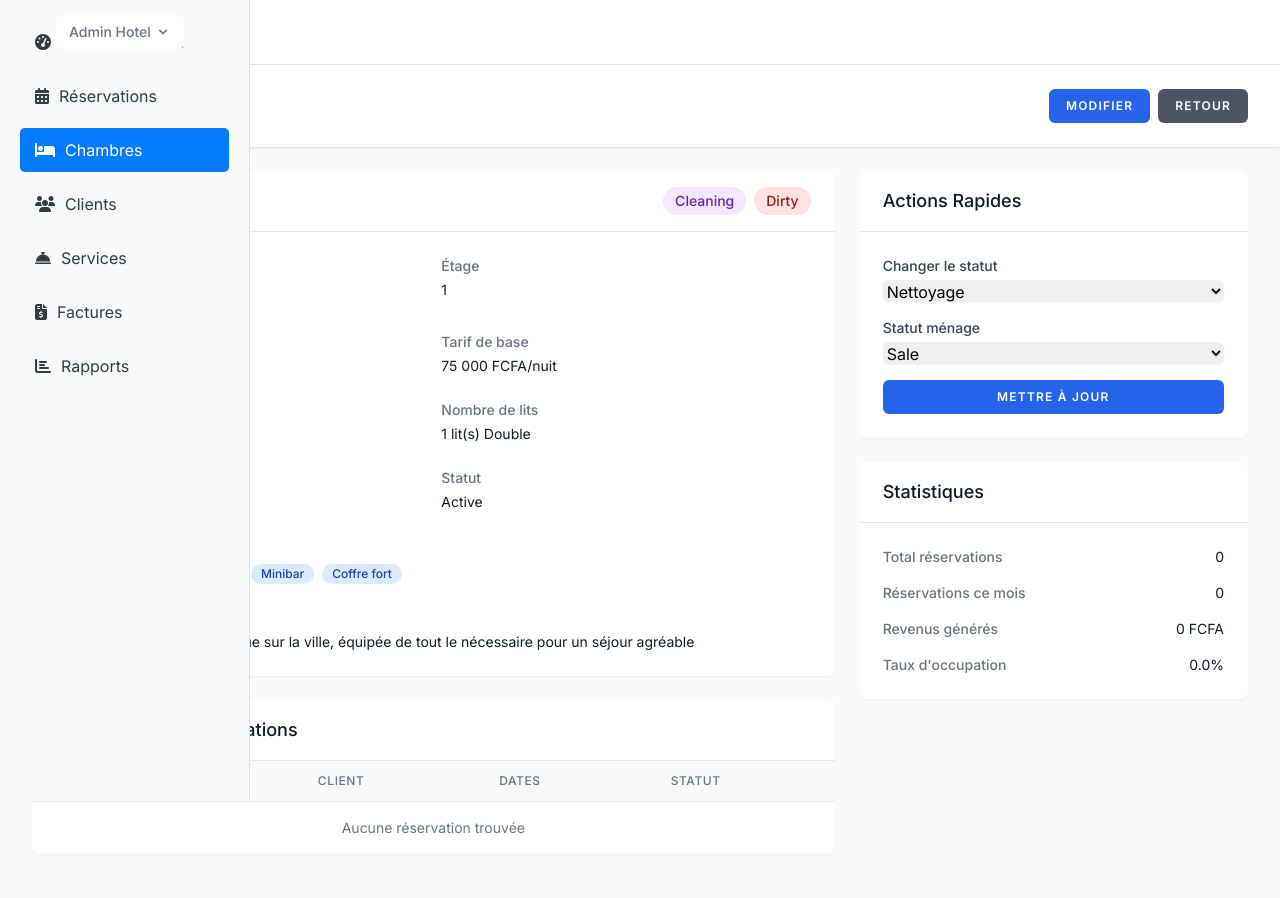
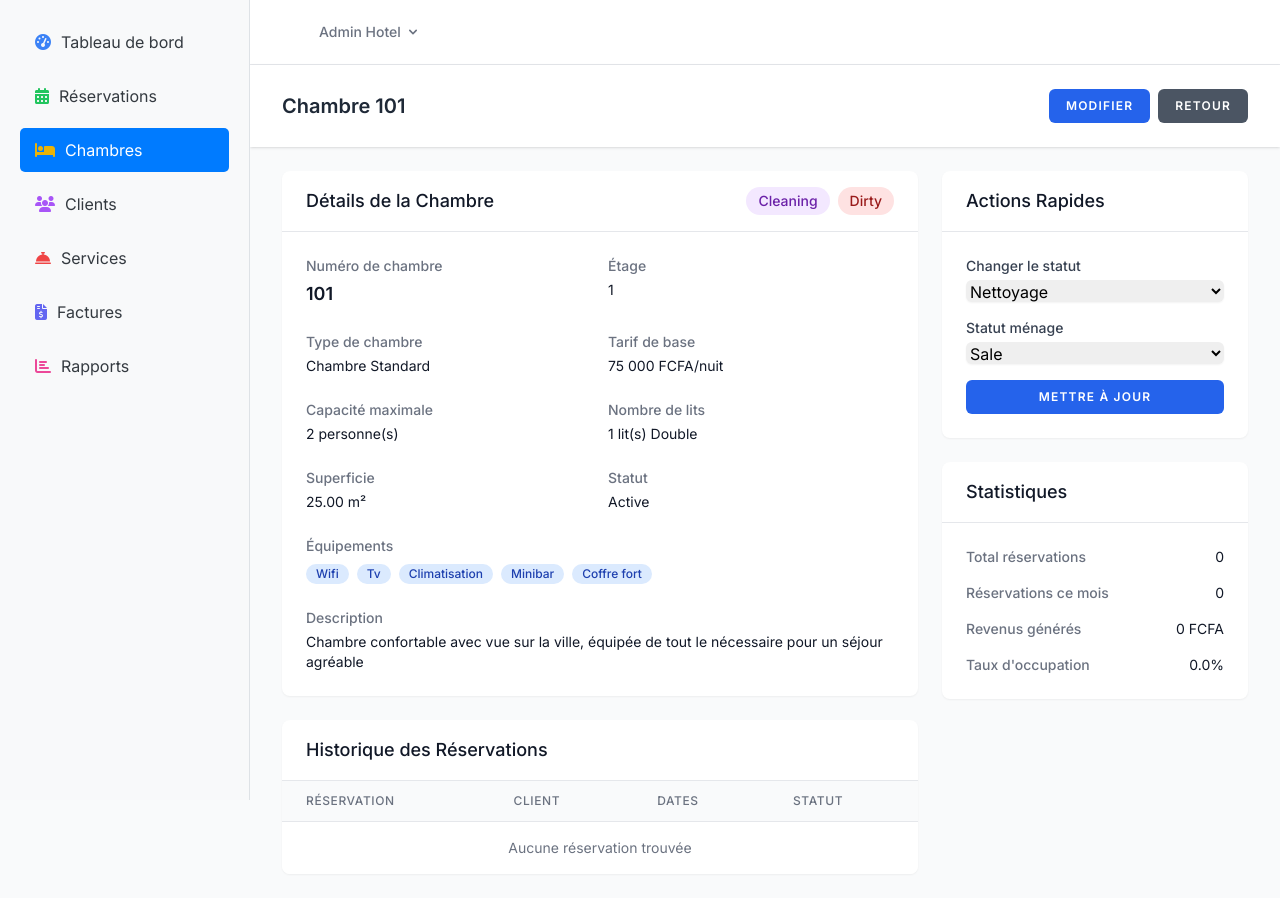
Before and after one commit to SinbaiE/gestioEcole, a Laravel app: page /rooms/1 in a window 1280 px wide. Before the commit the page ends 834 px from the top, so only its background shows below. Run offline with Laravel 10, Linux system fonts and the light colour scheme; a user stored in the database is signed in; data comes from the database, SQL or seed files in the repository; parts of the project's set-up code (start-up, migrations or seed data) failed here and were passed over; some libraries are stand-ins or nearby versions.

Commit message:
fix: correct vertical menu layout and add icon colors

```diff
--- a/resources/views/components/vertical-nav.blade.php
+++ b/resources/views/components/vertical-nav.blade.php
@@ -1,30 +1,30 @@
 <div class="vertical-nav">
     <a href="{{ route('dashboard') }}" class="nav-link {{ request()->routeIs('dashboard') ? 'active' : '' }}">
-        <i class="fas fa-tachometer-alt"></i>
+        <i class="fas fa-tachometer-alt text-blue-500"></i>
         <span>{{ __('Tableau de bord') }}</span>
     </a>
     <a href="{{ route('reservations.index') }}" class="nav-link {{ request()->routeIs('reservations.*') ? 'active' : '' }}">
-        <i class="fas fa-calendar-alt"></i>
+        <i class="fas fa-calendar-alt text-green-500"></i>
         <span>{{ __('Réservations') }}</span>
     </a>
     <a href="{{ route('rooms.index') }}" class="nav-link {{ request()->routeIs('rooms.*') ? 'active' : '' }}">
-        <i class="fas fa-bed"></i>
+        <i class="fas fa-bed text-yellow-500"></i>
         <span>{{ __('Chambres') }}</span>
     </a>
     <a href="{{ route('guests.index') }}" class="nav-link {{ request()->routeIs('guests.*') ? 'active' : '' }}">
-        <i class="fas fa-users"></i>
+        <i class="fas fa-users text-purple-500"></i>
         <span>{{ __('Clients') }}</span>
     </a>
     <a href="{{ route('services.index') }}" class="nav-link {{ request()->routeIs('services.*') ? 'active' : '' }}">
-        <i class="fas fa-concierge-bell"></i>
+        <i class="fas fa-concierge-bell text-red-500"></i>
         <span>{{ __('Services') }}</span>
     </a>
     <a href="{{ route('invoices.index') }}" class="nav-link {{ request()->routeIs('invoices.*') ? 'active' : '' }}">
-        <i class="fas fa-file-invoice-dollar"></i>
+        <i class="fas fa-file-invoice-dollar text-indigo-500"></i>
         <span>{{ __('Factures') }}</span>
     </a>
     <a href="{{ route('reports.index') }}" class="nav-link {{ request()->routeIs('reports.*') ? 'active' : '' }}">
-        <i class="fas fa-chart-bar"></i>
+        <i class="fas fa-chart-bar text-pink-500"></i>
         <span>{{ __('Rapports') }}</span>
     </a>
 </div>
--- a/resources/views/layouts/app.blade.php
+++ b/resources/views/layouts/app.blade.php
@@ -65,7 +65,7 @@
         <!-- Vertical Navigation -->
         <x-vertical-nav />
 
-        <div class="flex-1 flex flex-col">
+        <div class="flex-1 flex flex-col" style="margin-left: 250px;">
             <!-- Top Bar -->
             <nav class="bg-white shadow-sm border-b border-gray-200">
                 <div class="max-w-7xl mx-auto px-4 sm:px-6 lg:px-8">
```
